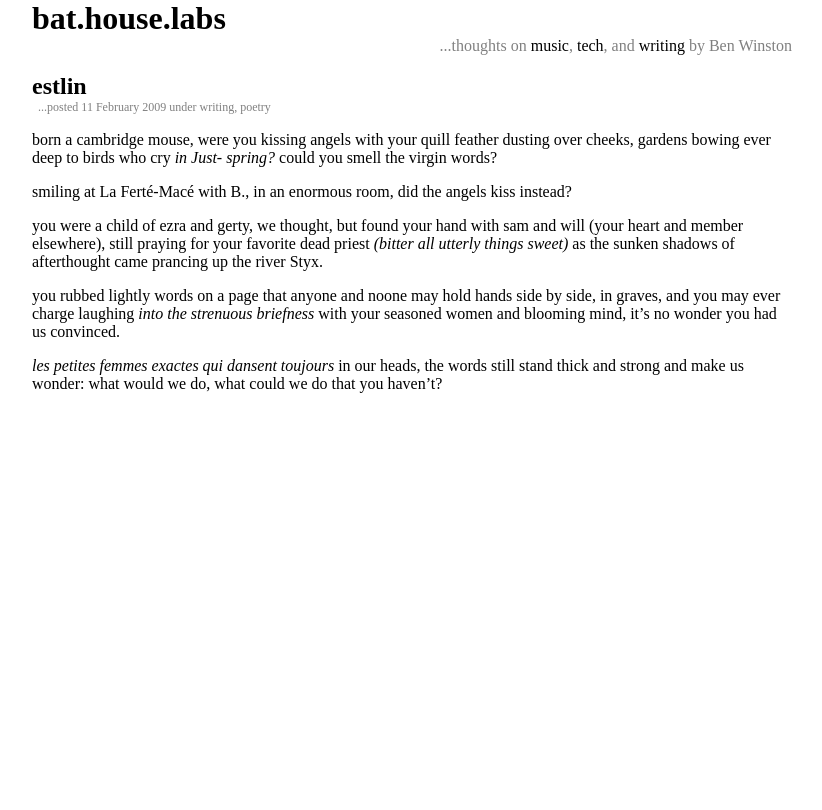
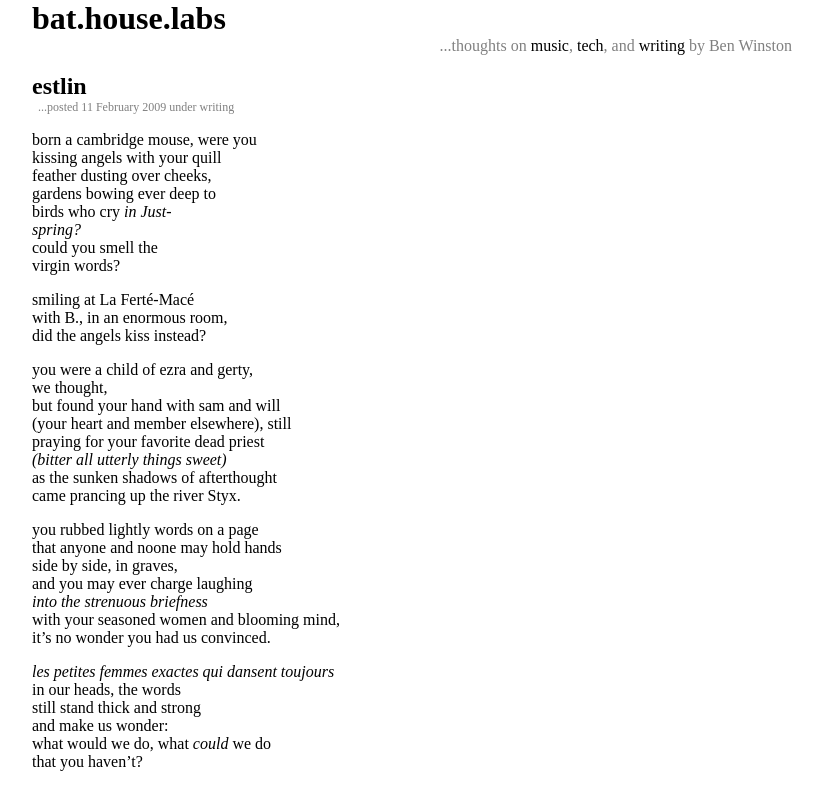
Before and after one commit to winsbe01/bathouselabs.com, a Jekyll site: the page built from _posts/2009-02-11-estlin.markdown, in a window 1280 px wide. Shown: the top 810 px of the page, without its empty margins (228-1050 px from the left). Built offline with Jekyll 4.4.1, drawn with Linux system fonts in a browser that asks for light colours.

Commit message:
fixed multiple categories on writing, hid some for formatting

```diff
--- a/_posts/2009-02-11-estlin.markdown
+++ b/_posts/2009-02-11-estlin.markdown
@@ -1,42 +1,42 @@
 ---
 layout: post
 title: estlin
-category: writing, poetry
+category: writing
 ---
 
-born a cambridge mouse, were you
-kissing angels with your quill
-feather dusting over cheeks,
-gardens bowing ever deep to
-birds who cry *in Just-
-spring?*
-could you smell the
+born a cambridge mouse, were you <br />
+kissing angels with your quill <br />
+feather dusting over cheeks, <br />
+gardens bowing ever deep to <br />
+birds who cry *in Just- <br />
+spring?* <br />
+could you smell the <br />
 virgin words?
 
-smiling at La Ferté-Macé
-with B., in an enormous room,
+smiling at La Ferté-Macé <br />
+with B., in an enormous room, <br />
 did the angels kiss instead?
 
-you were a child of ezra and gerty,
-we thought,
-but found your hand with sam and will
-(your heart and member elsewhere), still
-praying for your favorite dead priest
-*(bitter all utterly things sweet)*
-as the sunken shadows of afterthought
+you were a child of ezra and gerty, <br />
+we thought, <br />
+but found your hand with sam and will <br />
+(your heart and member elsewhere), still <br />
+praying for your favorite dead priest <br />
+*(bitter all utterly things sweet)* <br />
+as the sunken shadows of afterthought <br />
 came prancing up the river Styx.
 
-you rubbed lightly words on a page
-that anyone and noone may hold hands
-side by side, in graves,
-and you may ever charge laughing
-*into the strenuous briefness*
-with your seasoned women and blooming mind,
+you rubbed lightly words on a page <br />
+that anyone and noone may hold hands <br />
+side by side, in graves, <br />
+and you may ever charge laughing <br />
+*into the strenuous briefness* <br />
+with your seasoned women and blooming mind, <br />
 it’s no wonder you had us convinced.
 
-*les petites femmes exactes qui dansent toujours*
-in our heads, the words
-still stand thick and strong
-and make us wonder:
-what would we do, what could we do
+*les petites femmes exactes qui dansent toujours* <br />
+in our heads, the words <br />
+still stand thick and strong <br />
+and make us wonder: <br />
+what would we do, what *could* we do <br />
 that you haven’t?
--- a/_posts/2009-02-11-lament.markdown
+++ b/_posts/2009-02-11-lament.markdown
@@ -1,7 +1,8 @@
 ---
 layout: post
 title: lament
-category: writing, poetry
+category: writing
+published: false
 ---
 
 i hatehatehate oh HATE
--- a/_posts/2009-02-13-listen-to-the-sea.markdown
+++ b/_posts/2009-02-13-listen-to-the-sea.markdown
@@ -1,7 +1,8 @@
 ---
 layout: post
 title: untitled
-category: writing, poetry
+category: writing
+published: false
 ---
 
 Too long, I've come to listen to the sea
--- a/_posts/2009-02-15-boy.markdown
+++ b/_posts/2009-02-15-boy.markdown
@@ -1,7 +1,8 @@
 ---
 layout: post
 title: boy
-category: writing, poetry
+category: writing
+published: false
 ---
 
 Simple minded fool
--- a/_posts/2009-02-16-Shakespeares-Lovers.markdown
+++ b/_posts/2009-02-16-Shakespeares-Lovers.markdown
@@ -1,7 +1,8 @@
 ---
 layout: post
 title: Shakespeare's Lovers
-category: writing, poetry
+category: writing
+published: false
 ---
 
 Meet me, my love, at evening's tide,
```
Also changed, not shown: _posts/2009-02-10-good-old-ted.markdown (+11 -11 lines), 13 other files.
